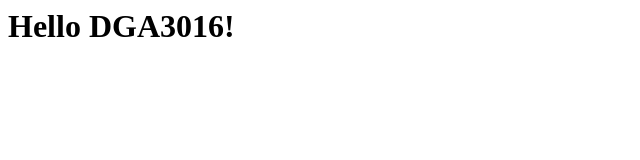
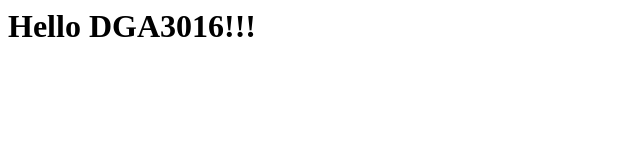
Before and after one commit to ryn90/ryn90.github.io, a plain HTML site: page index.html in a window 1280 px wide. Shown: the full height of the page, 0-640 px from the left. Drawn offline with Linux system fonts and the light colour scheme.

Commit message:
Update index.html

```diff
--- a/index.html
+++ b/index.html
@@ -1 +1 @@
-<h1>Hello DGA3016!</h1>
+<h1>Hello DGA3016!!!</h1>
```
